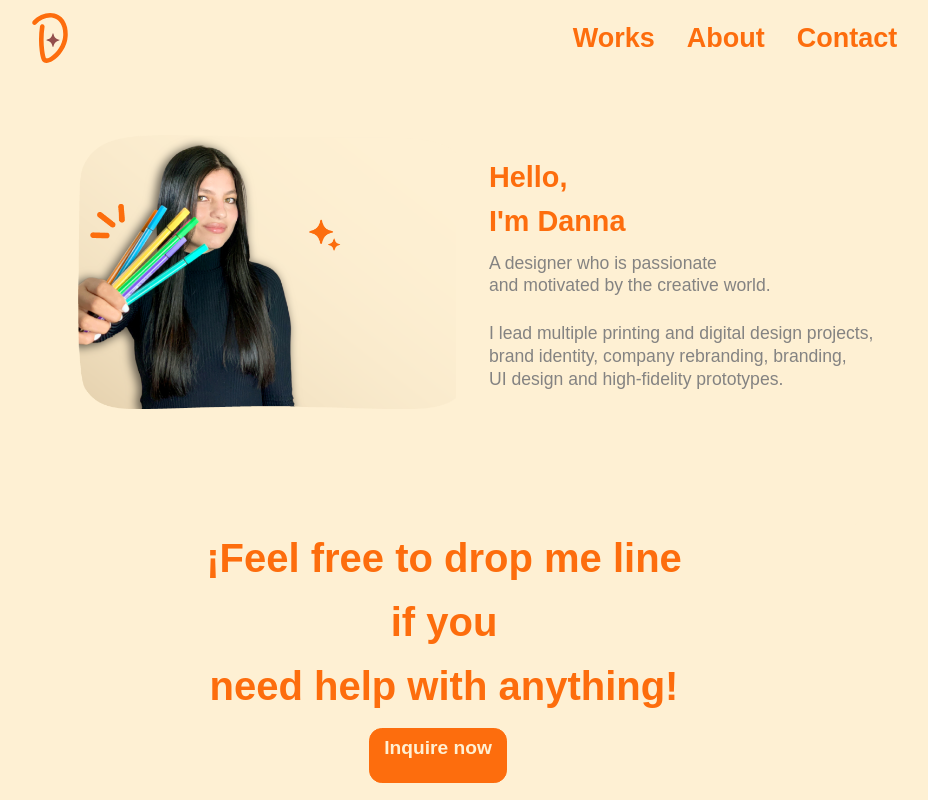
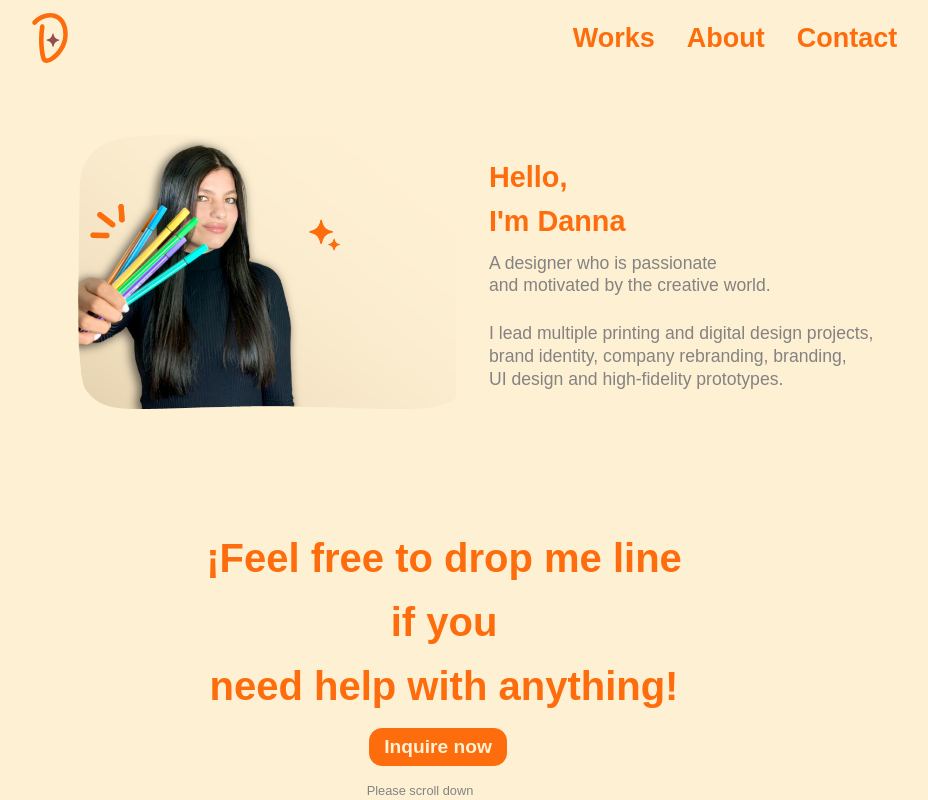
Before and after one commit to crojastrianaDev/porfolio_langin_page, an Angular app: page / in a window 1280 px wide. Shown: the top 800 px of the page, without its empty margins (196-1124 px from the left). Built offline with nearby package versions, Linux system fonts and the light colour scheme.

Commit message:
Ajustes urls

```diff
--- a/src/app/component/banner/banner.component.css
+++ b/src/app/component/banner/banner.component.css
@@ -153,6 +153,9 @@
   margin: 0;
   padding-right: 48px;
 }
+a:link {
+  text-decoration: none;
+}
 @media screen and (max-width: 812px) {
   .card {
     height: initial;
--- a/src/app/component/banner/banner.component.html
+++ b/src/app/component/banner/banner.component.html
@@ -63,7 +63,15 @@
         <div class="col-md-4"></div>
         <div class="col-md-5 btn-responsive">
           <button type="button" class="btn btn-primary now">
-            <p class="p-btn p">Inquire now</p>
+            <a
+              href="mailto:dannarojas@gmail.com?subject=Price&body=Hello, I hope you are well
+            I would like to make a quote"
+              target="_blank"
+              rel="noreferrer"
+              class="p-btn p"
+            >
+              Inquire now
+            </a>
           </button>
         </div>
         <div class="col-md-3"></div>
--- a/src/app/shared/footer/footer.component.html
+++ b/src/app/shared/footer/footer.component.html
@@ -17,7 +17,11 @@
           <img src="../../../assets/email.svg" alt="Email" class="icon" />
         </a>
 
-        <a href="" target="_blank" rel="noreferrer">
+        <a
+          href="https://www.linkedin.com/in/danna-rojas-triana-02189a6b/?locale=en_US"
+          target="_blank"
+          rel="noreferrer"
+        >
           <img
             src="../../../assets/icoLink.svg"
             alt="linkedin"
@@ -25,7 +29,11 @@
           />
         </a>
 
-        <a href="" target="_blank" rel="noreferrer">
+        <a
+          href="https://www.behance.net/dannarotrbd7d/appreciated"
+          target="_blank"
+          rel="noreferrer"
+        >
           <img
             src="../../../assets/icoBeha.svg"
             alt="behance"
--- a/src/app/shared/header/header.component.css
+++ b/src/app/shared/header/header.component.css
@@ -39,6 +39,9 @@
   line-height: normal;
   font-size: 1.688em;
 }
+.nav-link navItem {
+  cursor: pointer;
+}
 
 @media btnHome, only screen and (max-width: 767px) {
   .navbar-brand {
```
Also changed, not shown: 1 other file (tests, documents, lock files or other folders).
